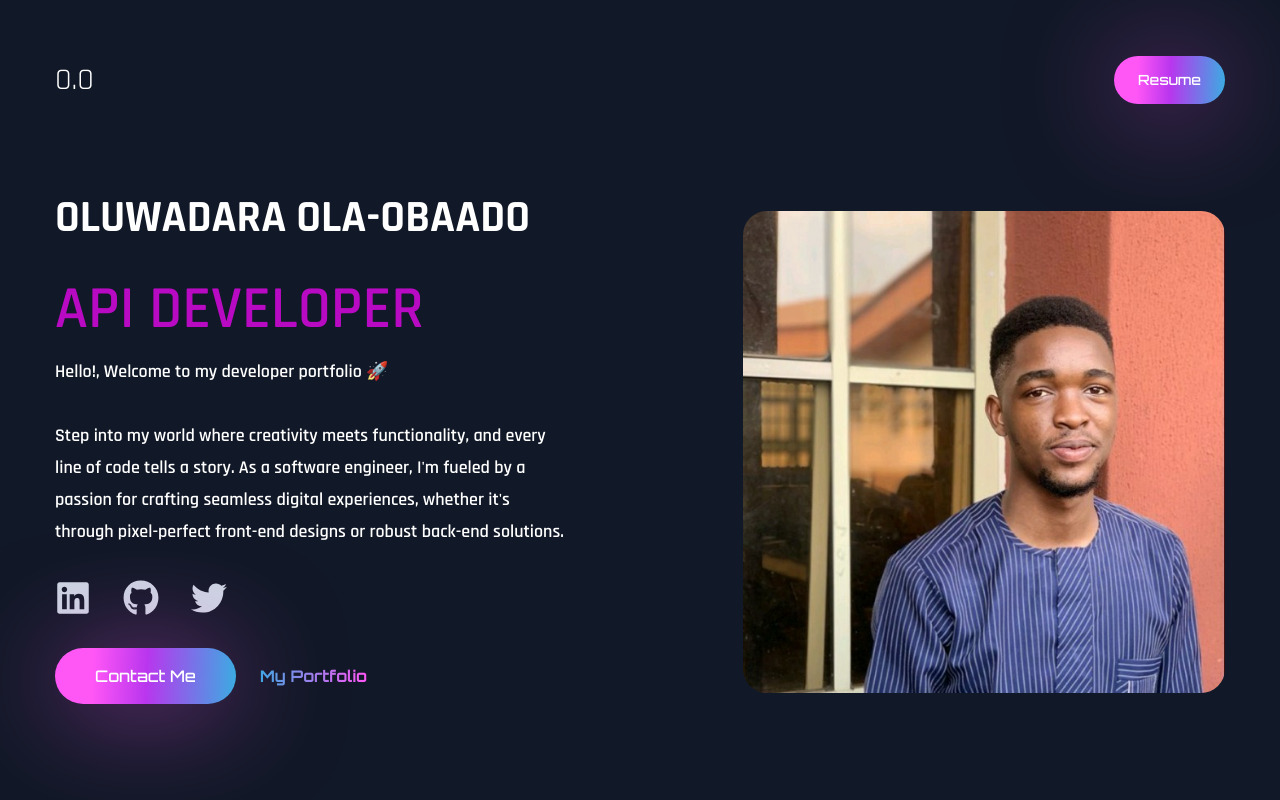
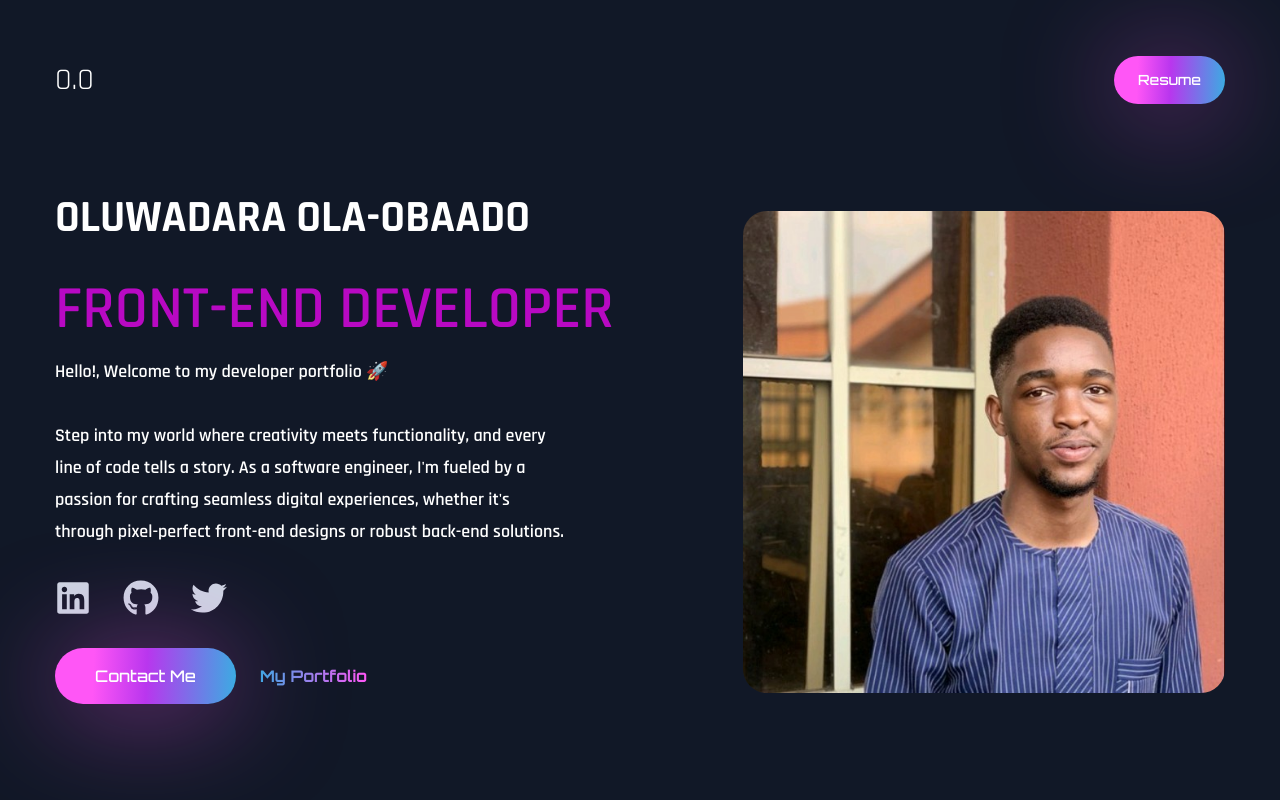
Before and after one commit to Andreyhuey/portfolio, a Next.js app: page / in a window 1280 px wide. Shown: the top 800 px of the page. Built offline with nearby package versions, Linux system fonts and the light colour scheme; a web font is replaced by a local one.

Commit message:
remove: API Developer type animation removed

```diff
--- a/src/components/Banner.tsx
+++ b/src/components/Banner.tsx
@@ -25,8 +25,6 @@ export default function Banner() {
               <TypeAnimation
                 sequence={[
                   "Software Engineer",
-                  2000,
-                  "API developer",
                   2000,
                   "Front-End Developer",
                   2000,
```
